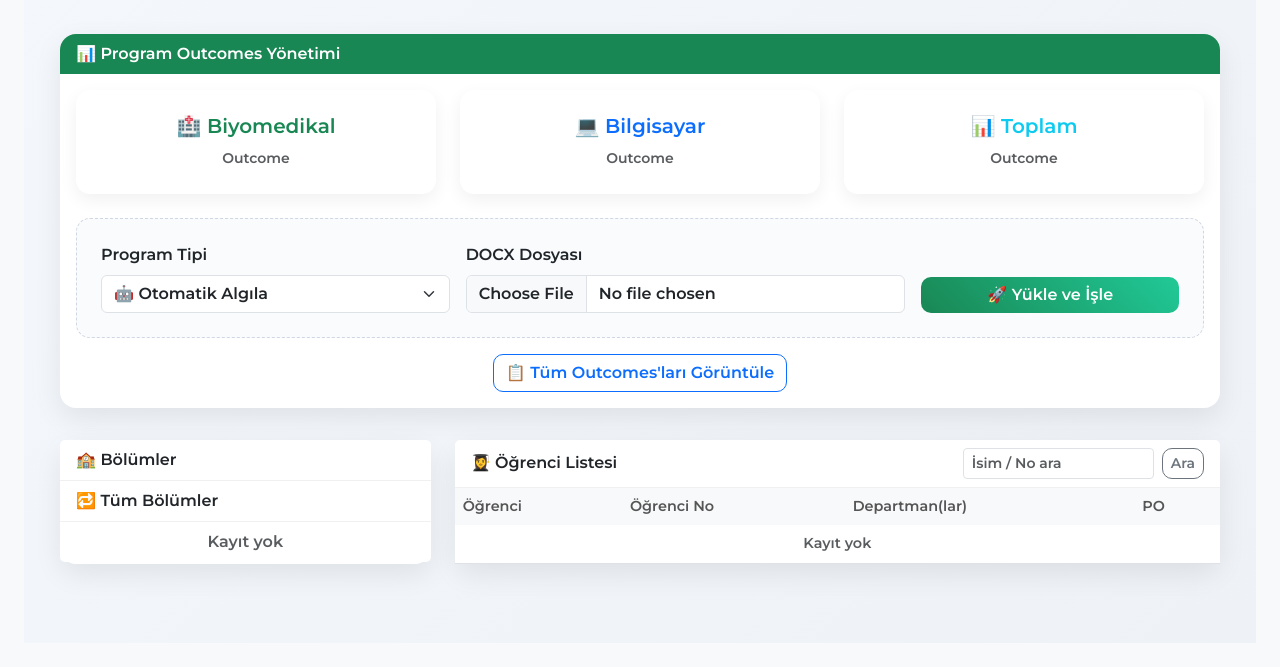
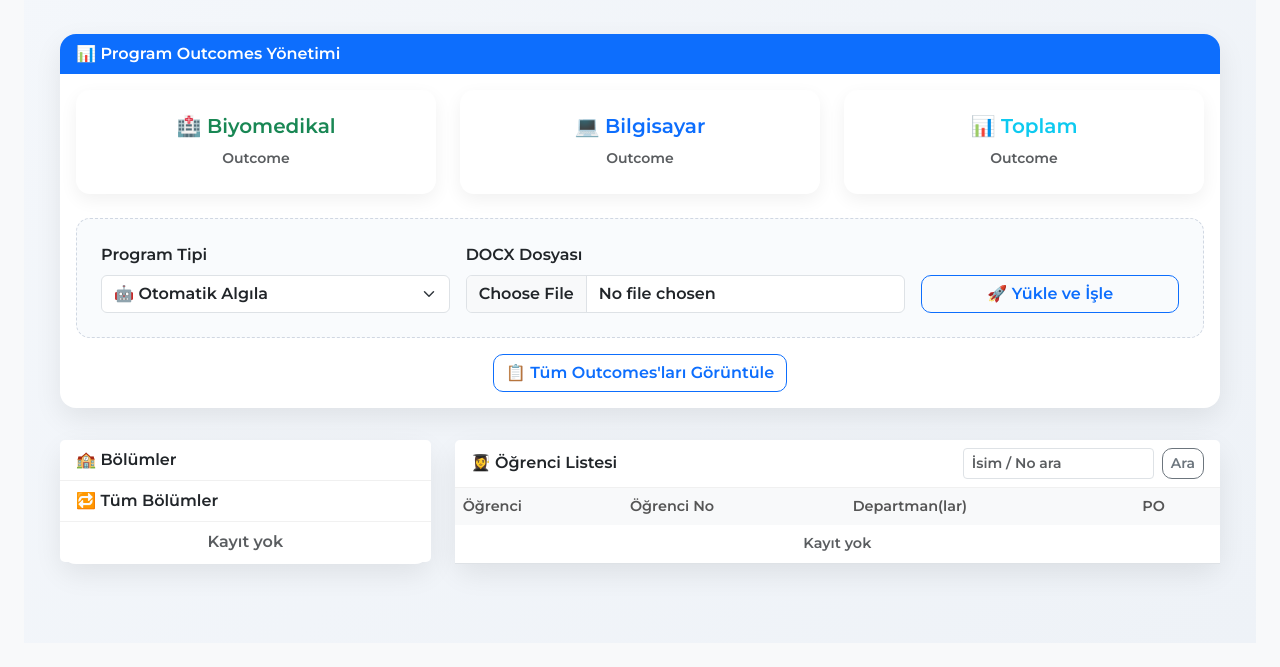
Before and after one commit to EmirhanTopal/popeyes-obs-system, a Django app: template templates/dean/dashboard.html in a window 1280 px wide. Shown: the part 159-826 px from the top of the page. Run offline with Django 5.2, Linux system fonts and the light colour scheme; the template is opened without the code that fills it, so the values that code supplies are empty.

Commit message:
Dean color change

```diff
--- a/static/css/dean/dashboard.css
+++ b/static/css/dean/dashboard.css
@@ -120,12 +120,12 @@
 }
 
 .dean-dashboard .btn-success {
-    background: linear-gradient(45deg, #198754, #20c997);
+    background: linear-gradient(45deg, #0d6efd, #0dcaf0);
     border: none;
 }
 
 .dean-dashboard .btn-success:hover {
-    background: linear-gradient(45deg, #157347, #1aa179);
+    background: linear-gradient(45deg, #0b5ed7, #0bbcd6);
 }
 
 .dean-dashboard .btn-outline-primary:hover {
--- a/templates/dean/dashboard.html
+++ b/templates/dean/dashboard.html
@@ -25,7 +25,7 @@
 
     <!-- PROGRAM OUTCOMES -->
     <div class="card main-card">
-      <div class="card-header bg-success text-white fw-semibold">
+      <div class="card-header bg-primary text-white fw-semibold">
         📊 Program Outcomes Yönetimi
       </div>
       <div class="card-body">
@@ -75,7 +75,7 @@
               </div>
 
               <div class="col-md-3">
-                <button class="btn btn-success w-100 fw-semibold">
+                <button class="btn btn-outline-primary w-100 fw-semibold">
                   🚀 Yükle ve İşle
                 </button>
               </div>
```
